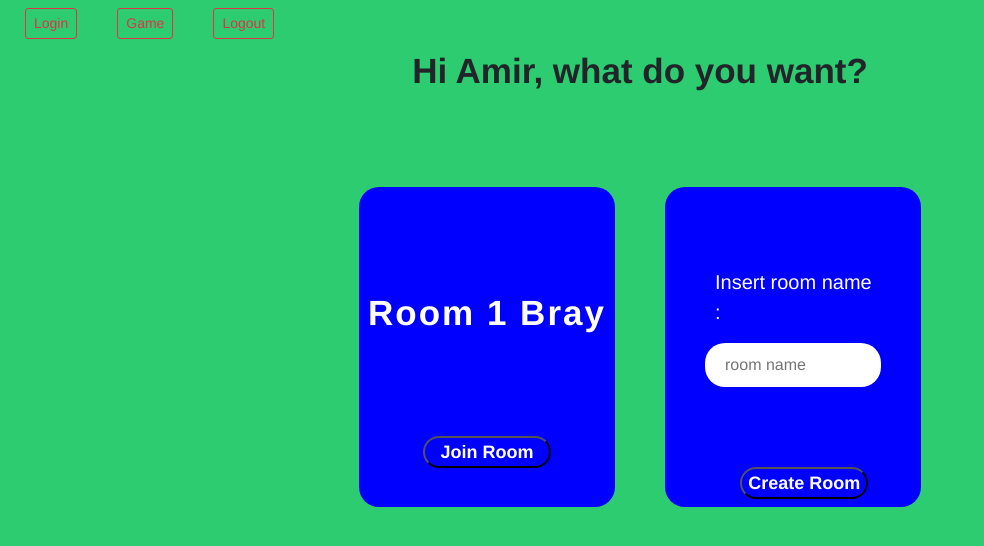
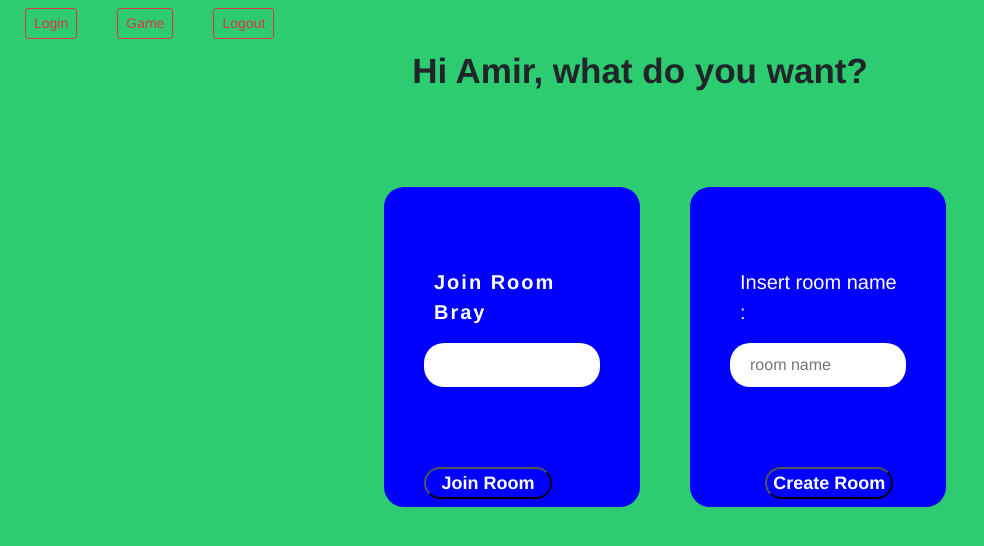
Before and after one commit to yodji09/GuestPicture_client, a Vue app: page /room in a window 1280 px wide. Shown: the top 546 px of the page, without its empty margins (0-984 px from the left). Built offline with nearby package versions, Linux system fonts and the light colour scheme; no server answers; a web font is replaced by a local one; what vue-paintable would draw is missing.

Commit message:
adding axios when login and createroom

```diff
--- a/package.json
+++ b/package.json
@@ -8,6 +8,7 @@
     "lint": "vue-cli-service lint"
   },
   "dependencies": {
+    "axios": "^0.19.2",
     "bootstrap-vue": "^2.14.0",
     "core-js": "^3.6.4",
     "socket.io-client": "^2.3.0",
--- a/src/config/socket.js
+++ b/src/config/socket.js
@@ -1,3 +1,3 @@
 import io from 'socket.io-client'
 
-export default io ('http://localhost:3000/')
+export default io('http://localhost:3000/')
--- a/src/views/Login.vue
+++ b/src/views/Login.vue
@@ -18,19 +18,37 @@
 </template>
 
 <script>
+import axios from 'axios'
+
 export default {
   name: 'Login',
   data () {
     return {
       userName: '',
-      show: true
+      show: true,
+      token: '',
+      message: ''
     }
   },
   methods: {
     login () {
-      localStorage.setItem('userName', this.userName)
-      this.$router.push('/room')
-      this.userName = ''
+      axios({
+        method: 'POST',
+        url: 'http://localhost:3000/users/login',
+        data: {
+          username: this.userName
+        }
+      })
+        .then(({ data }) => {
+          this.$router.push('/room')
+          this.token = data.token
+          localStorage.setItem('token', this.token)
+          this.message = data.msg
+          this.userName = ''
+        })
+        .catch(err => {
+          console.log(err)
+        })
     }
   }
 }
--- a/src/views/Room.vue
+++ b/src/views/Room.vue
@@ -2,30 +2,78 @@
 <div>
     <p class="username">Hi Amir, what do you want?</p>
     <div class="cardRoomList mx-auto">
-        <div class="cardRoom">
-            <p class="title">Room 1 bray</p>
-            <button @click.prevent="toGame">join room</button>
+        <div class="cardRoom" @submit.prevent="joinGame">
+            <p class="title">Join Room bray</p>
+            <input type="text" class="roomName" v-model="joinName">
+            <button type="submit">join room</button>
         </div>
-        <div class="createRoom" @submit.prevent="toGame" >
+        <form class="cardRoom" @submit.prevent="toGame">
             <p>Insert room name :</p>
             <input class="roomName" type="text" placeholder="room name" v-model="roomName">
             <input class="submit" type="submit" value="Create Room">
-        </div>
+        </form>
     </div>
   </div>
 </template>
 
 <script>
+import axios from 'axios'
 export default {
   name: 'Room',
   data () {
     return {
-      roomName: ''
+      roomName: '',
+      message: '',
+      joinName: ''
     }
   },
   methods: {
     toGame () {
-      this.$router.push('/game')
+      axios({
+        method: 'post',
+        url: 'http://localhost:3000/rooms',
+        data: {
+          name: this.roomName
+        },
+        headers: {
+          token: localStorage.getItem('token')
+        }
+      })
+        .then(({ data }) => {
+          this.message = data.msg
+          return axios({
+            method: 'patch',
+            url: 'http://localhost:3000/users/getroom',
+            data: {
+              name: data.result.name
+            },
+            headers: {
+              token: localStorage.getItem('token')
+            }
+          })
+        })
+        .then(({ data }) => {
+          this.$router.push('/game')
+        })
+        .catch(err => {
+          console.log(err)
+        })
+    },
+    joinGame () {
+      axios({
+        method: 'patch',
+        url: 'http://localhost:3000/users/joinroom',
+        headers: {
+          token: localStorage.getItem('token')
+        },
+        data: {
+          name: this.joinName
+        }
+      })
+        .then(({ data }) => {
+          this.message = data.msg
+          this.$router.push('/game')
+        })
     }
   }
 }
@@ -76,7 +124,7 @@ button:hover {
     background: white;
     font-weight: bold;
 }
-.createRoom {
+.cardRoom {
     background:blue;
     width: 20vw;
     height: 40vh;
@@ -87,7 +135,7 @@ button:hover {
     flex-direction: column;
     padding: 80px 40px 0 40px;
 }
-.createRoom p {
+.cardRoom p {
     color: white;
     font-size: 20px;
     text-align: left;
```
Also changed, not shown: 1 other file (tests, documents, lock files or other folders).
